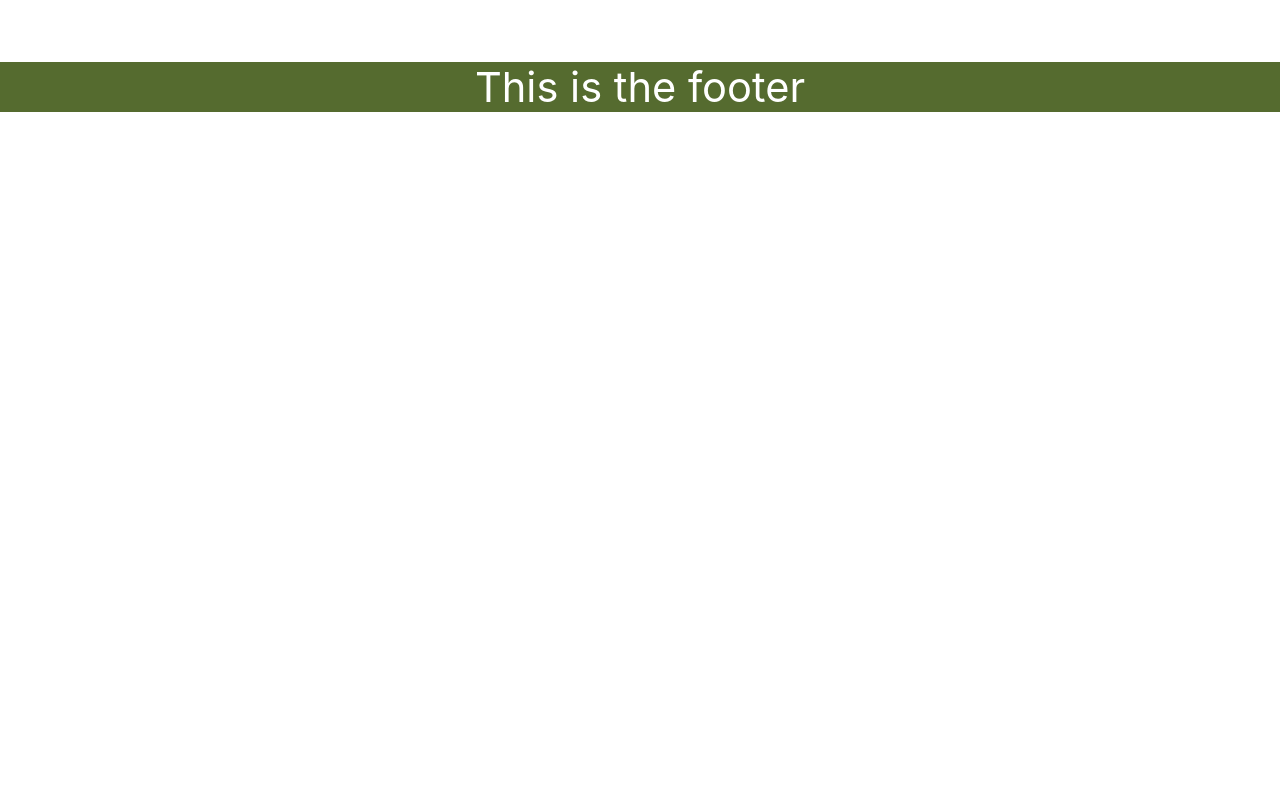
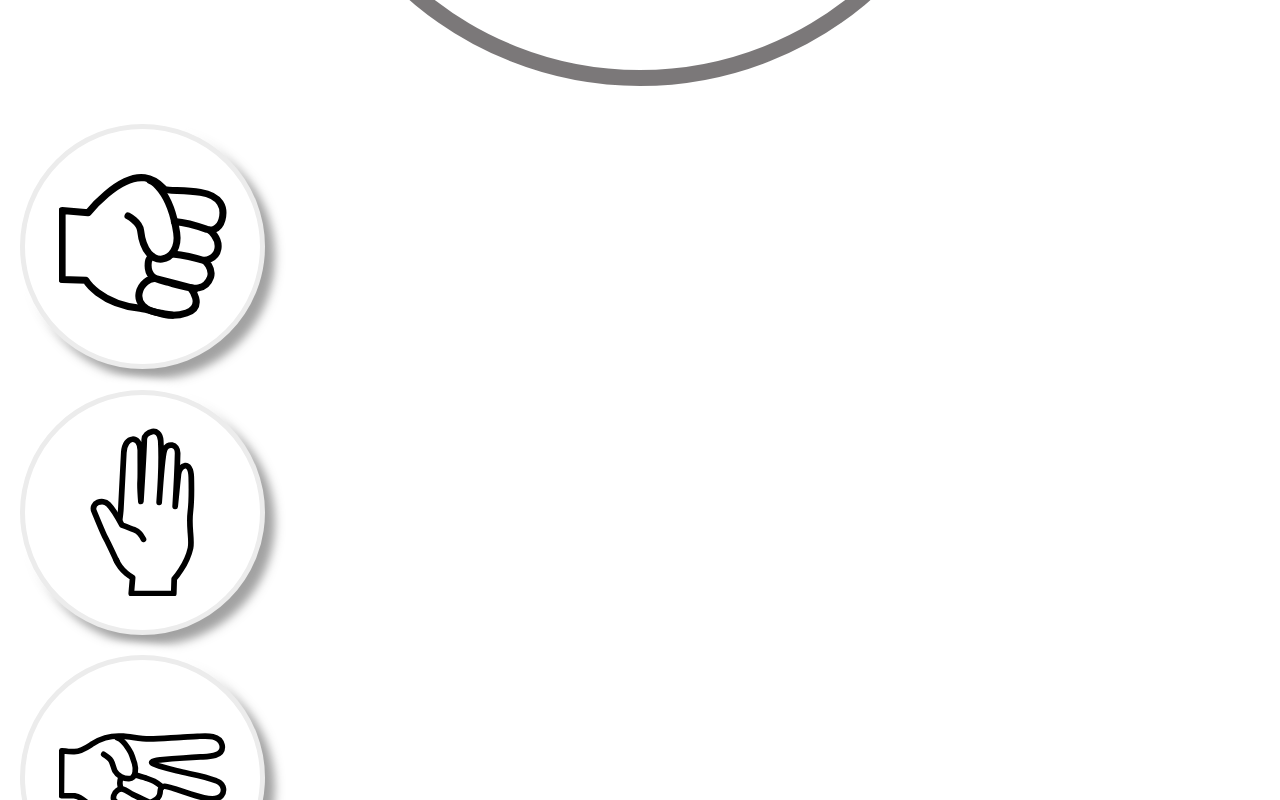
Before and after one commit to CodeGit/rockpaperscissors, a React (Create React App) app: page / in a window 1280 px wide. Shown: the part 740-1540 px from the top of the page. Before the commit the page ends 852 px from the top, so only its background shows below. Built offline with nearby package versions, Linux system fonts and the light colour scheme.

Commit message:
refactored ButtonCircle and moved GameModes to gameTypes.tsx

```diff
--- a/src/App.tsx
+++ b/src/App.tsx
@@ -13,11 +13,11 @@ import Game from './Game';
 import Results from './Results';
 import Help from './Help';
 import ContentContainer from './Content';
-import { gameModes, gameType } from './gameType';
+import { gameModes, GameMode } from './gameType';
 
 interface GameModeContextData {
-  selectedMode: gameType,
-  setSelectedMode: (selected: gameType) => void;
+  selectedMode: GameMode,
+  setSelectedMode: (selected: GameMode) => void;
 };
 
 const gameModeContextDefault: GameModeContextData = {
@@ -55,7 +55,7 @@ const App = () => {
           {
             gameModes.map((mode) => {
               return(
-                <Route path={`/game/${mode.code}`} element={ <ContentContainer><Game mode={mode}/></ContentContainer> }/>
+                <Route path={`/game/${mode}`} element={ <ContentContainer><Game mode={mode}/></ContentContainer> }/>
             )})
           }
         </Routes>
--- a/src/Game.tsx
+++ b/src/Game.tsx
@@ -1,18 +1,16 @@
 /** @jsxImportSource @emotion/react */
-import { gameType, gameModes } from './gameType';
+import { GameMode } from './gameType';
 import { GameModeContext } from './App';
 import { useContext } from 'react';
-import ActionButton from './components/ActionButton';
-
-
-const Game: React.FC<{mode?: gameType}> = ({mode}) => {
+import ButtonCircle from './components/ButtonCircle';
+const Game: React.FC<{mode?: GameMode}> = ({mode}) => {
     const { selectedMode, setSelectedMode } = useContext(GameModeContext);
     mode = mode ? mode : selectedMode;
     setSelectedMode(mode);
 
     return(
         <div data-testid='game'>
-
+           <ButtonCircle mode={mode} />
         </div>
     );
 }
--- a/src/Header.tsx
+++ b/src/Header.tsx
@@ -15,7 +15,7 @@ const Header: React.FC = () => {
 
     return(
         <div css={styles} data-testid='header'>
-                {selectedMode.desc}
+                {selectedMode}
         </div>
     );
 }
--- a/src/MenuBar.tsx
+++ b/src/MenuBar.tsx
@@ -41,7 +41,7 @@ const RPSAppBar: React.FC = () => {
                         gameModes.map((mode) => {
                             return (
                                 <MenuItem>
-                                    <Button component={Link} to={`/game/${mode.code}`}>{mode.desc}</Button>
+                                    <Button component={Link} to={`/game/${mode}`}>{mode}</Button>
                                 </MenuItem>
                             )})
                     }
--- a/src/components/ActionButton.tsx
+++ b/src/components/ActionButton.tsx
@@ -1,6 +1,5 @@
 /** @jsxImportSource @emotion/react */
-import React, { ReactComponentElement } from "react";
-import { Button } from "@mui/material";
+import React from "react";
 import { ReactComponent as RockLogo } from "../assets/rock-outline.svg";
 import { ReactComponent as PaperLogo } from "../assets/paper-outline.svg";
 import { ReactComponent as ScissorsLogo } from "../assets/scissors-outline.svg";
@@ -33,6 +32,7 @@ const styles = css({
     color: '7CA0DC',
     height: "1vh)",
     backgroundColor: "rgba(0, 0, 0, 0)",
+    margin: "0.3em",
 });
 
 const roundButtonStyles = css({
--- a/src/components/ButtonCircle.tsx
+++ b/src/components/ButtonCircle.tsx
@@ -1,11 +1,12 @@
 /** @jsxImportSource @emotion/react */
-import React from "react";
+import React, { ReactElement, ReactNode, useState } from "react";
 import { css } from "@mui/material";
-import ActionButton from "./ActionButton";
+import ActionButton, {rpsGameActions, rpslsGameActions, ActionType, ActionProps} from "./ActionButton";
+import { GameMode } from "../gameType";
 
 const box = {
     height: 90,
-    width: 100
+    width: 90
 }
 
 const stroke = 2;
@@ -21,12 +22,45 @@ const styles = css({
     height: `${box.height}vh`,
 });
 
-const ButtonCircle: React.FC<{buttons: React.ReactElement[]}> = ({buttons}) => {
-    console.log(circle);
+interface  CircleProps {
+    mode: GameMode
+}
+const ButtonCircle: React.FC<CircleProps> = ({mode}) => {
+    const [buttonClicked, setButtonclicked] = useState(false);
+    const [selectedButton, setSelectedButton] = useState(ActionType.Rock);
+
+    const positionButton = (button: JSX.Element, index: number) => {
+        console.log(`Index ${index}`);
+
+        const top = (index + 1 ) * 50;
+        const left = (index + 1 ) * 50;
+        const buttonStyle = css({
+            position: "relative",
+            zIndex: "10",
+            top: `${top}`,
+            left: `${left}`,
+        })
+        console.log(`Index = ${index} X = ${top} Y = ${left}`);
+        return (<div css={buttonStyle} key={index}>{button}</div>)
+    };
+
+    let buttons: JSX.Element[];
+    switch(mode) {
+        case GameMode.RPS:
+            buttons = rpsGameActions.map(action => <ActionButton action={action} selected={false} toggleSelected={() => {}} />);
+            break;
+        case GameMode.RPSLS:
+            buttons = rpslsGameActions.map(action => <ActionButton action={action} selected={false} toggleSelected={() => {}} />);
+            break;
+    }
     return (
-        <svg css={styles}>
-            <circle fill="none" stroke="#231F20" strokeWidth={`${circle.stroke}vh`} cx={`${circle.width}vw`} cy={`${circle.height}vh`} r={`${circle.radius}vh`} opacity="0.6" />
-        </svg>
+        <div>
+            <svg css={styles}>
+                <circle fill="none" stroke="#231F20" strokeWidth={`${circle.stroke}vh`} cx={`${circle.width}vw`} cy={`${circle.height}vh`} r={`${circle.radius}vh`} opacity="0.6" />
+            </svg>
+            { buttons.map((button, index) => positionButton(button, index) ) }
+        </div>
+
     );
 };
 
--- a/src/gameType.tsx
+++ b/src/gameType.tsx
@@ -1,15 +1,11 @@
-export type gameType = {
-    code: string;
-    desc: string;
-};
+export enum GameMode {
+    RPS = "Rock Paper Scissors",
+    RPSLS = "Rock Paper Scissors Lizard Spock"
+}
 
-export const gameModes: Array<gameType> = [
-    {
-        code: "rps",
-        desc: "Rock Paper Scissors"
-    },
-    {
-        code: "rpsls",
-        desc: "Rock Paper Scissors Lizard Spock"
-    }
+export const gameModes: Array<GameMode> = [
+    GameMode.RPS,
+    GameMode.RPSLS
 ];
+
+export default GameMode;
```
Also changed, not shown: 2 other files (tests, documents, lock files or other folders).
